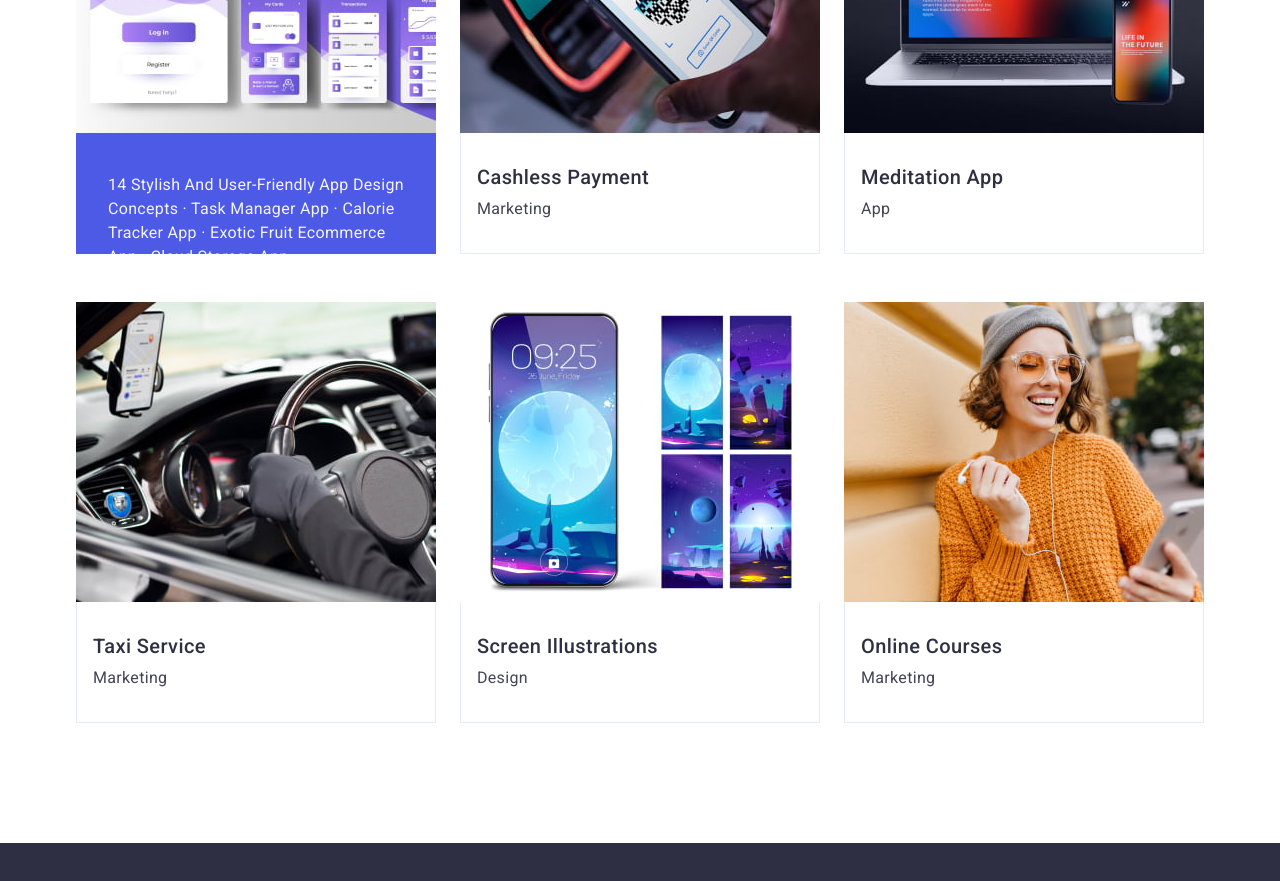
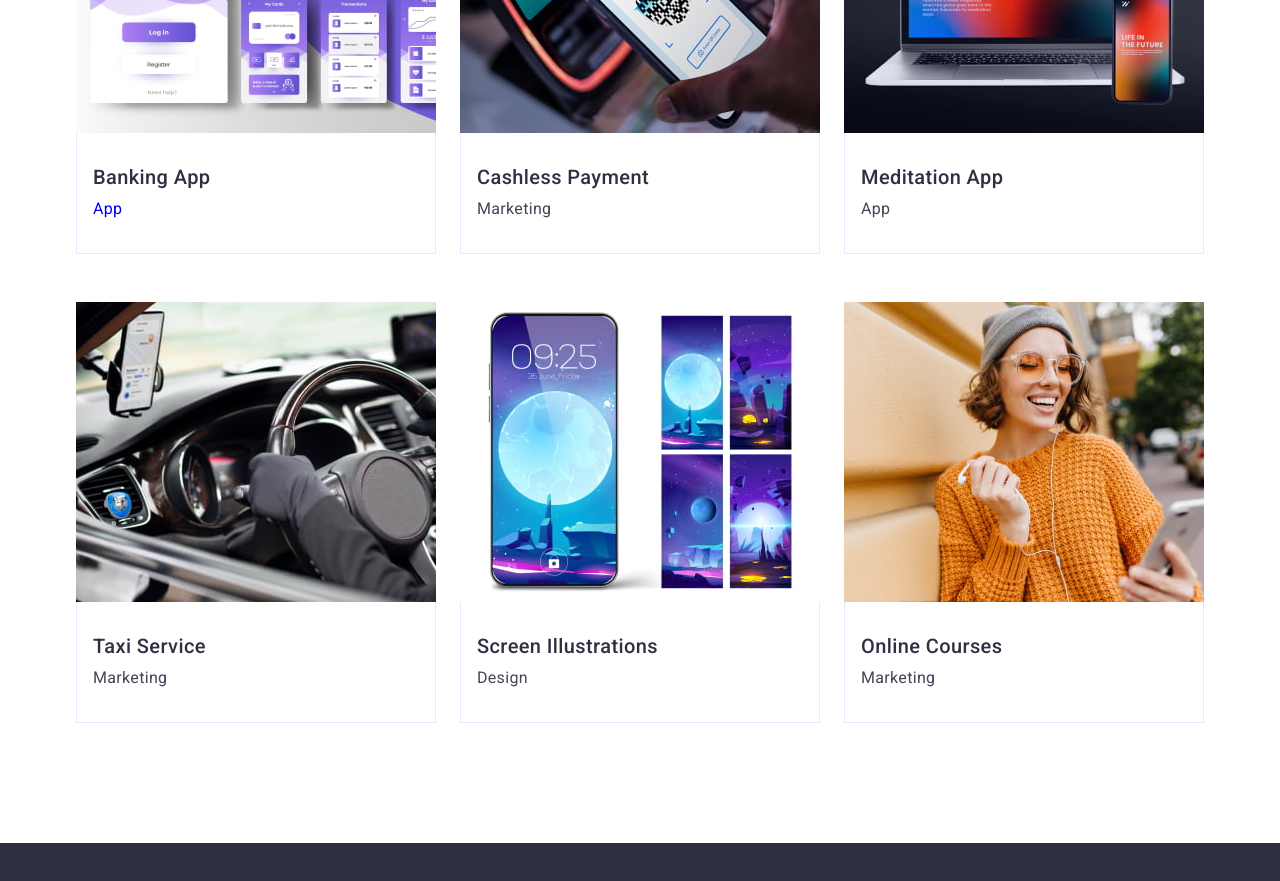
Before and after one commit to VadymSnizhko/goit-markup-hw-04, a plain HTML site: page index.html in a window 1280 px wide. Shown: the part 2340-3221 px from the top of the page. Drawn offline with nearby package versions, Linux system fonts and the light colour scheme.

Commit message:
overlay Portfolio

```diff
--- a/css/styles.css
+++ b/css/styles.css
@@ -384,6 +384,7 @@ ol{
 }
 
 .portfolio-li{
+/*.portfolio-text{*/
     overflow: hidden;
     position: relative;
 }
@@ -395,7 +396,7 @@ ol{
 
 .portfolio-overlay{
     position: absolute;
-    transform: translateY(100%);
+    transform: translateY(150%);
     top: 0;
     left: 0;
     transition: transform 250ms cubic-bezier(0.4, 0, 0.2, 1);
```
